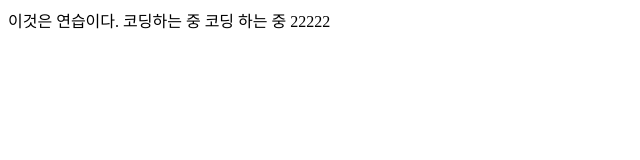
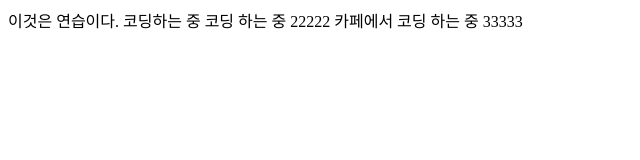
Before and after one commit to RadeonHD6750/gim, a plain HTML site: page index.html in a window 1280 px wide. Shown: the whole page, without its empty margins (0-640 px from the left). Drawn offline with Linux system fonts and the light colour scheme.

Commit message:
2025-11-03 카페에서 작업함
카페에서 작업함

```diff
--- a/index.html
+++ b/index.html
@@ -8,5 +8,6 @@
   <body>
     이것은 연습이다. 코딩하는 중
     코딩 하는 중 22222
+    카페에서 코딩 하는 중 33333
   </body>
 </html>
```
